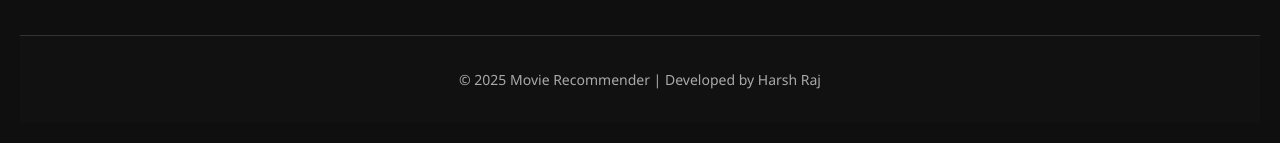
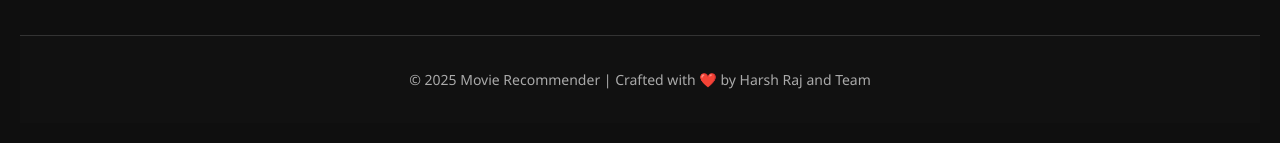
Before and after one commit to harsh-raj05/Movie-Recommender-Web, a React (Create React App) app: page / in a window 1280 px wide. Shown: the part 235-395 px from the top of the page. Built offline with nearby package versions, Linux system fonts and the light colour scheme; no server answers.

Commit message:
Minor Changes

```diff
--- a/src/App.js
+++ b/src/App.js
@@ -149,7 +149,7 @@ function App() {
         </div>
       )}
       <footer className="footer">
-        <p>&copy; {new Date().getFullYear()} Movie Recommender | Developed by Harsh Raj</p>
+        <p>&copy; {new Date().getFullYear()} Movie Recommender | Crafted with ❤️ by Harsh Raj and Team</p>
       </footer>
     </div>
   );
```
